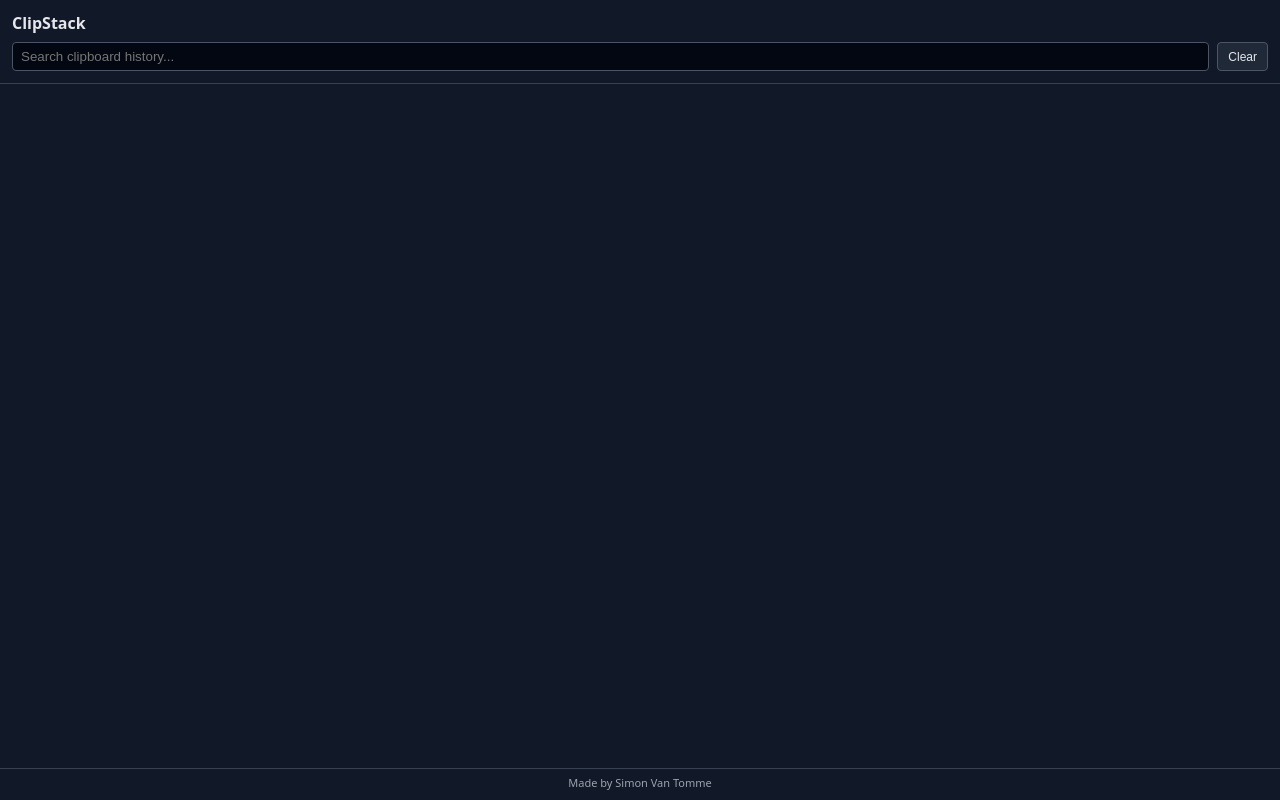
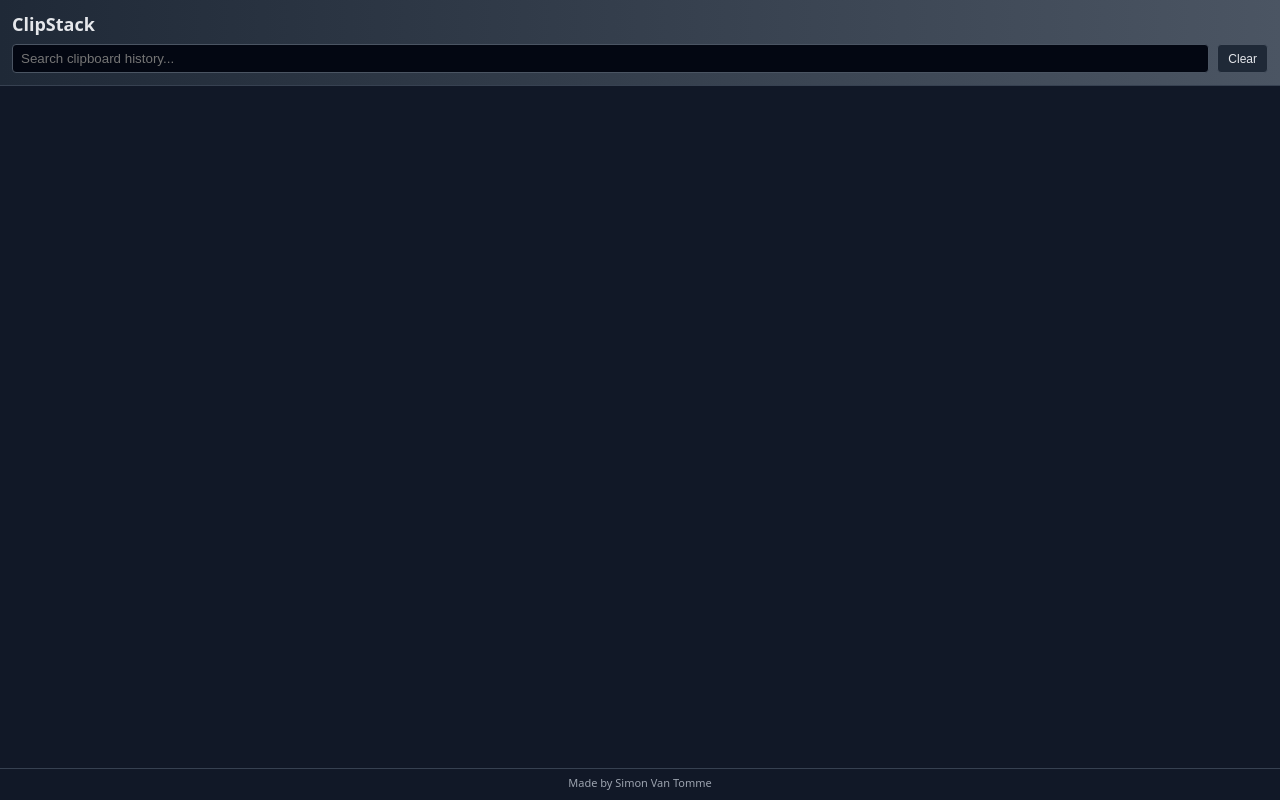
Before and after one commit to Simonvt1412/ClipStack-Minimal-Clipboard-History-App, a website with bundled scripts: page src/index.html in a window 1280 px wide. Built offline with nearby package versions, Linux system fonts and the light colour scheme.

Commit message:
Add gradient header and bump version

```diff
--- a/package.json
+++ b/package.json
@@ -1,6 +1,6 @@
 {
   "name": "clipstack",
-  "version": "0.1.2",
+  "version": "0.1.3",
   "description": "ClipStack – Minimal Clipboard History App",
   "main": "dist/main.js",
   "scripts": {
--- a/src/style.css
+++ b/src/style.css
@@ -19,10 +19,11 @@
 header {
   padding: 12px;
   border-bottom: 1px solid #374151;
+  background: linear-gradient(90deg, #1f2937, #4b5563);
 }
 
 header h1 {
-  font-size: 16px;
+  font-size: 18px;
   margin-bottom: 8px;
 }
 
```
